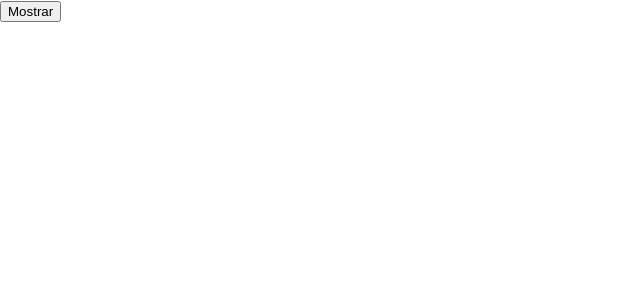
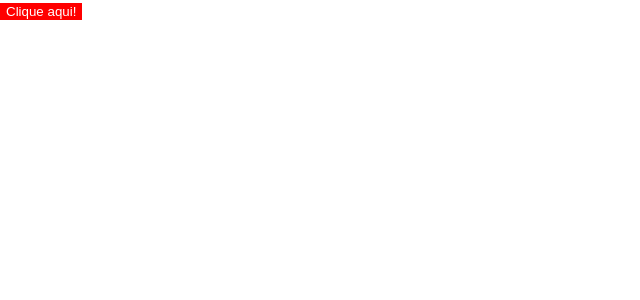
Before and after one commit to Gusm4n/ReactB7, a React (Vite) app in the folder react-vite/: page / in a window 1280 px wide. Shown: the top 300 px of the page, without its empty margins (0-640 px from the left). Built offline with nearby package versions, Linux system fonts and the light colour scheme.

Commit message:
Estilização react in line

```diff
--- a/react-vite/src/App.tsx
+++ b/react-vite/src/App.tsx
@@ -1,21 +1,9 @@
 import React, { useState } from "react";
 
 const App = () => {
-  const [show, setShow] = useState(false);
-
-  const handleClick = () => {
-    setShow( !show )
-  }
-
   return (
     <div>
-      <button onClick={handleClick}>{show ? 'Ocultar' : 'Mostrar'}</button>
-
-      {show &&
-      <div>
-        Lorem ipsum dolor sit amet, consectetur adipisicing elit. Quasi eaque sequi, tempore qui, libero ad temporibus alias hic placeat a inventore dolorum labore in ab nemo earum. Illo, culpa in.
-      </div>
-      }
+      <button style={{backgroundColor: '#ff0000', color:'#fff', border: 'none'}}>Clique aqui!</button>
     </div>
 
   );
```
